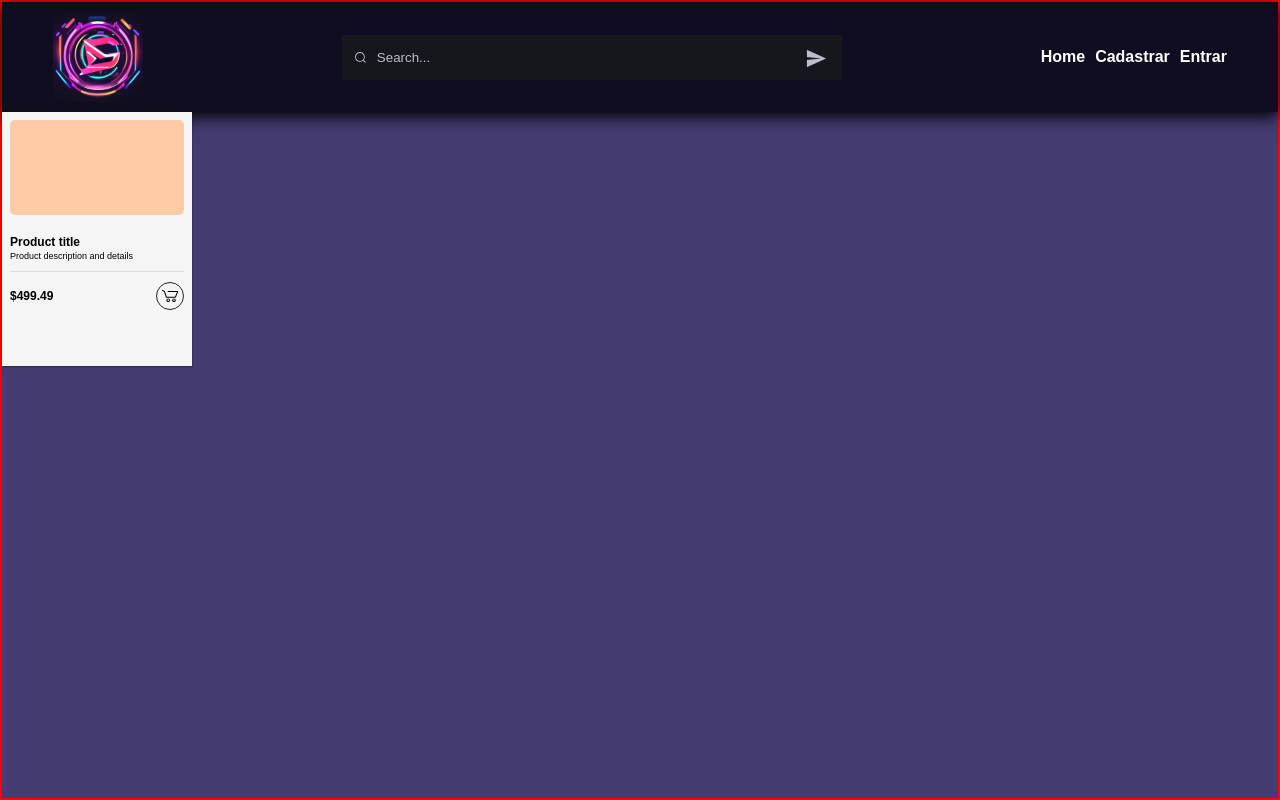
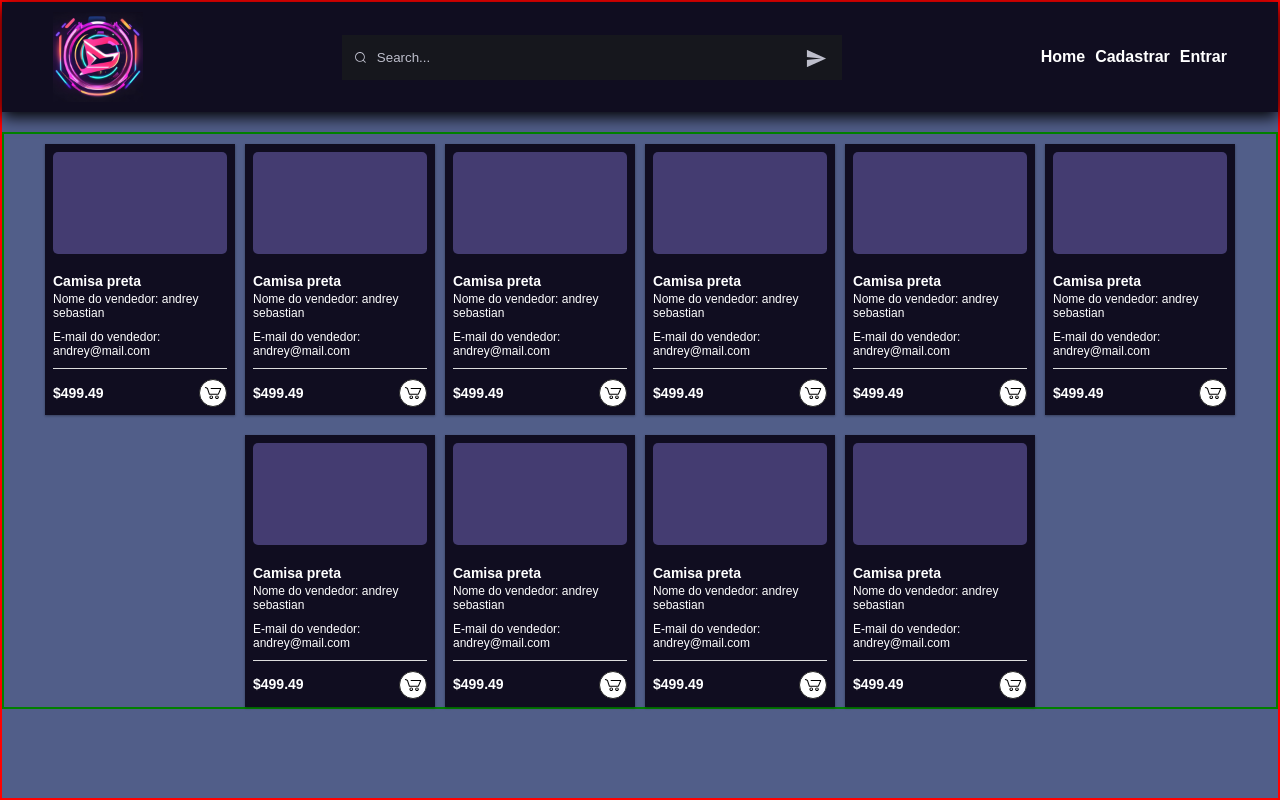
Before and after one commit to AndreyJustino/E_Commerce, a React (Vite) app: page / in a window 1280 px wide. Built offline with nearby package versions, Linux system fonts and the light colour scheme.

Commit message:
cards de produtos

```diff
--- a/src/App.jsx
+++ b/src/App.jsx
@@ -1,5 +1,4 @@
 import Cadastro from "./pages/Cadastro";
-import Home from "./pages/Home";
 import Inicial from "./pages/Inicial";
 import Login from "./pages/Login";
 
--- a/src/components/CartProduct.jsx
+++ b/src/components/CartProduct.jsx
@@ -7,8 +7,9 @@ function CartProduct() {
     <div class={style.cardProduct}>
       <div class={style.card_imgProduct}></div>
       <div class={style.card_infoProduct}>
-        <p class={style.text_titleProduct}>Product title </p>
-        <p class={style.text_bodyProduct}>Product description and details</p>
+        <p class={style.text_titleProduct}>Camisa preta</p>
+        <p class={style.text_bodyProduct}>Nome do vendedor: andrey sebastian</p>
+        <p class={style.text_bodyProduct}>E-mail do vendedor: andrey@mail.com</p>
       </div>
       <div class={style.card_footerProduct}>
         <span class={style.text_titleProduct}>$499.49</span>
--- a/src/components/CartProduct.module.css
+++ b/src/components/CartProduct.module.css
@@ -1,17 +1,16 @@
-/* From Uiverse.io by alexruix */
 .cardProduct {
+  margin-top: 10px;
   width: 190px;
-  height: 254px;
   padding: 0.8em;
-  background: #f5f5f5;
+  background: #100d20;
   position: relative;
   overflow: visible;
   box-shadow: 0 1px 3px rgba(0, 0, 0, 0.12), 0 1px 2px rgba(0, 0, 0, 0.24);
 }
 
 .card_imgProduct {
-  background-color: #ffcaa6;
-  height: 40%;
+  background-color: #443c71;
+  height: 102px;
   width: 100%;
   border-radius: 0.5rem;
   transition: 0.3s ease;
@@ -35,19 +34,19 @@
   border-top: 1px solid #ddd;
 }
 
-/*Text*/
 .text_titleProduct {
   font-weight: 900;
-  font-size: 1.2em;
+  font-size: 1.4em;
   line-height: 1.5;
+  color: #fff;
 }
 
 .text_bodyProduct {
-  font-size: 0.9em;
+  font-size: 1.2em;
   padding-bottom: 10px;
+  color: #fff;
 }
 
-/*Button*/
 .card_buttonProduct {
   border: 1px solid #252525;
   display: flex;
@@ -55,16 +54,16 @@
   cursor: pointer;
   border-radius: 50px;
   transition: 0.3s ease-in-out;
+  background-color: #fff;
 }
 
-/*Hover*/
 .card_imgProduct:hover {
   transform: translateY(-25%);
-  box-shadow: rgba(226, 196, 63, 0.25) 0px 13px 47px -5px,
-    rgba(180, 71, 71, 0.3) 0px 8px 16px -8px;
+  box-shadow: rgba(226, 63, 212, 0.25) 0px 13px 47px -5px,
+    rgba(180, 71, 80, 0.3) 0px 8px 16px -8px;
 }
 
 .card_buttonProduct:hover {
-  border: 1px solid #ffcaa6;
-  background-color: #ffcaa6;
+  border: 1px solid #f82e7f;
+  background-color: #f82e7f;
 }
--- a/src/pages/Inicial.jsx
+++ b/src/pages/Inicial.jsx
@@ -7,7 +7,16 @@ function Inicial() {
   return (
     <main className={style.mainInicial}>
         <Header/>
-        <section>
+        <section className={style.sectionInicial}>
+          <CartProduct/>
+          <CartProduct/>
+          <CartProduct/>
+          <CartProduct/>
+          <CartProduct/>
+          <CartProduct/>
+          <CartProduct/>
+          <CartProduct/>
+          <CartProduct/>
           <CartProduct/>
         </section>
     </main>
--- a/src/pages/Inicial.module.css
+++ b/src/pages/Inicial.module.css
@@ -1,5 +1,14 @@
 .mainInicial{
-    background-color: #322963e8;
-    height: 100vh;
+    background-color: #021553af;
+    min-height: 100vh;
     border: 2px solid red;
 }
+
+.sectionInicial{
+    border: 2px solid green;
+    margin-top: 20px;
+    display: flex;
+    justify-content: center;
+    flex-wrap: wrap;
+    gap: 10px;
+}
```
